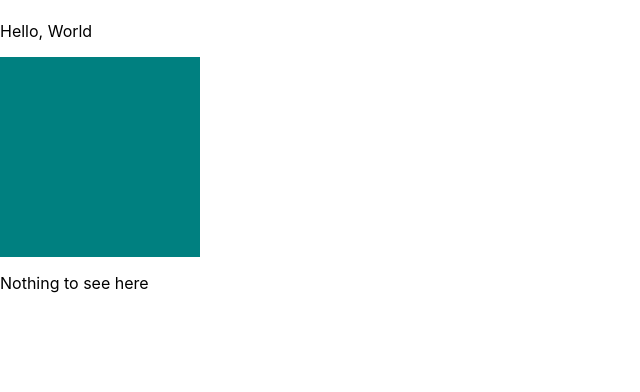
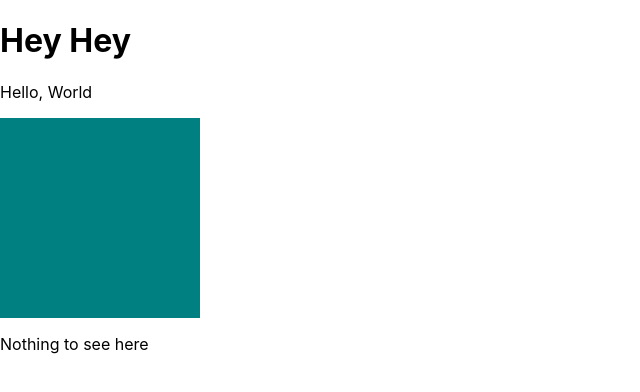
Before and after one commit to mdm106/week-09--first-react-app, a React (Create React App) app: page / in a window 1280 px wide. Shown: the top 392 px of the page, without its empty margins (0-640 px from the left). Built offline with nearby package versions, Linux system fonts and the light colour scheme.

Commit message:
Stuff component updated so that children for paragraph and paragraph could be used

```diff
--- a/src/components/Stuff.js
+++ b/src/components/Stuff.js
@@ -7,8 +7,12 @@ import People from "./People";
 
 const Stuff = ({ square }) => (
     <>
-        <Header />
-        <Paragraph />
+        <Header>
+            Hey Hey
+        </Header>
+        <Paragraph>
+
+        </Paragraph>
         {
             square ? <Square /> : null
         }
```
